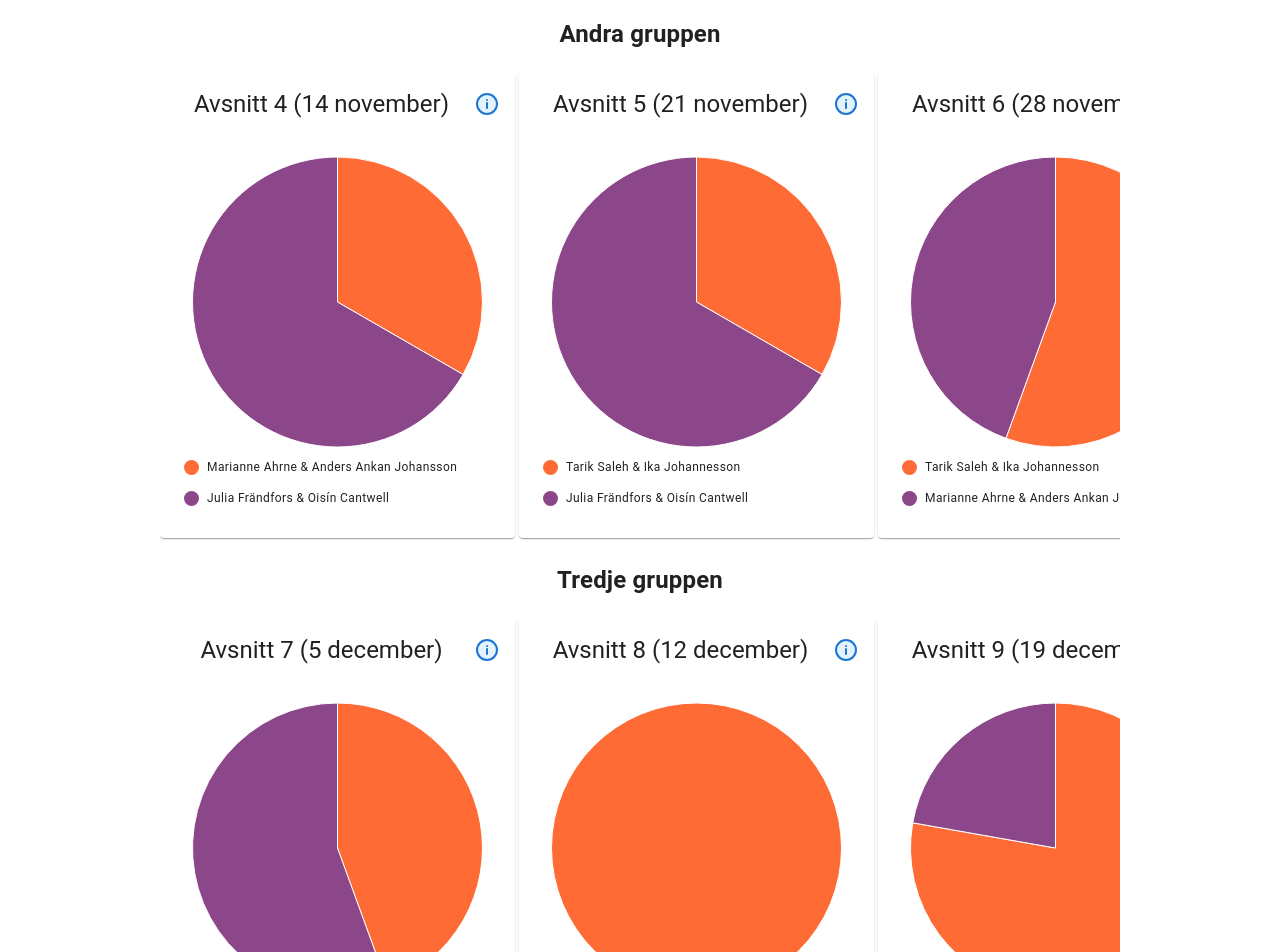
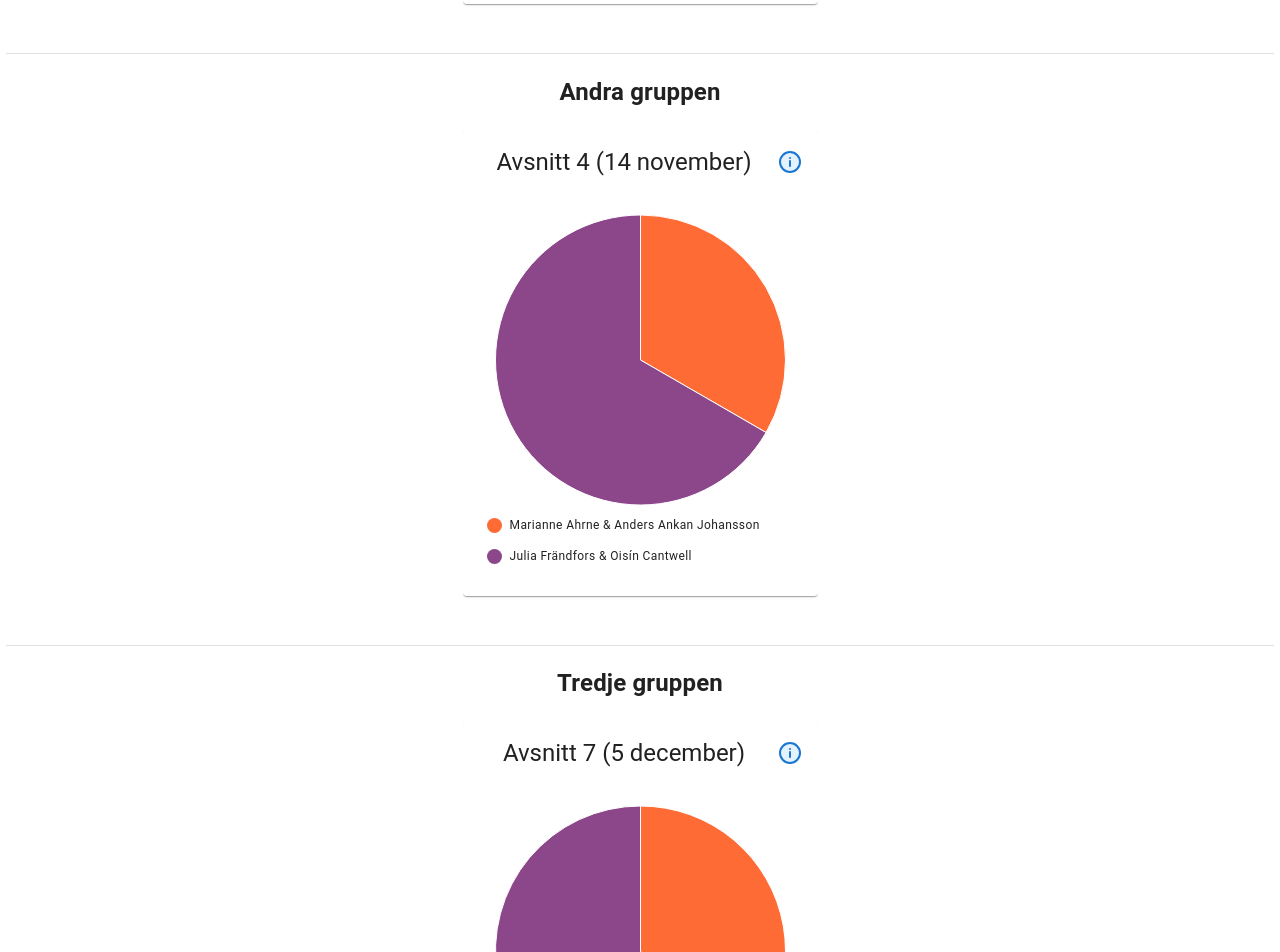
Before and after one commit to g-lowen/spela-pa-sparet, a React (Create React App) app: page / in a window 1280 px wide. Shown: the part 1178-2130 px from the top of the page. Built offline with nearby package versions, Linux system fonts and the light colour scheme.

Commit message:
add some lovely css and scroll buttons

```diff
--- a/src/App.tsx
+++ b/src/App.tsx
@@ -1,11 +1,11 @@
 import { useState } from "react";
 
-import { Box } from "@mui/material";
+import { Box, Divider } from "@mui/material";
 import { ChartCard } from "./components/ChartCard";
 import DataTable from "./components/DataTable";
 import { Header } from "./components/Header";
 import { MATCHES } from "./constants/matches";
-import { CardsContainer } from "./components/CardsContainer";
+import { Carousel } from "./components/Carousel";
 import { TabPanel } from "./components/TabPanel";
 import { SeasonalEffects } from "./components/seasonal/SeasonalEffects";
 
@@ -41,36 +41,41 @@ function App() {
               />
             </>
           ) : null}
+          <Divider sx={{ marginTop: "12px" }} />
           <h2>Första gruppen</h2>
-          <CardsContainer>
+          <Carousel>
             {groupOne.map((match, index) => (
               <ChartCard key={index} match={match} matchIndex={index} />
             ))}
-          </CardsContainer>
+          </Carousel>
+          <Divider sx={{ marginTop: "44px" }} />
           <h2>Andra gruppen</h2>
-          <CardsContainer>
+          <Carousel>
             {groupTwo.map((match, index) => (
               <ChartCard key={index} match={match} matchIndex={index + 3} />
             ))}
-          </CardsContainer>
+          </Carousel>
+          <Divider sx={{ marginTop: "44px" }} />
           <h2>Tredje gruppen</h2>
-          <CardsContainer>
+          <Carousel>
             {groupThree.map((match, index) => (
               <ChartCard key={index} match={match} matchIndex={index + 6} />
             ))}
-          </CardsContainer>
+          </Carousel>
+          <Divider sx={{ marginTop: "44px" }} />
           <h2>Fjärde gruppen</h2>
-          <CardsContainer>
+          <Carousel>
             {groupFour.map((match, index) => (
               <ChartCard key={index} match={match} matchIndex={index + 9} />
             ))}
-          </CardsContainer>
+          </Carousel>
+          <Divider sx={{ marginTop: "44px" }} />
           <h2>Slutspel</h2>
-          <CardsContainer>
+          <Carousel>
             {playoff.map((match, index) => (
               <ChartCard key={index} match={match} matchIndex={index + 12} />
             ))}
-          </CardsContainer>
+          </Carousel>
         </TabPanel>
         <TabPanel value={tabValue} index={1}>
           <DataTable />
--- a/src/components/CardsContainer.tsx
+++ /dev/null
@@ -1,17 +0,0 @@
-import { Box, BoxProps } from "@mui/material";
-
-export const CardsContainer = (props: BoxProps) => {
-  return (
-    <Box
-      sx={{
-        display: "flex",
-        gap: "4px",
-        maxWidth: "960px",
-        overflowX: "auto",
-        paddingBottom: "5px",
-        scrollSnapType: "x mandatory",
-      }}
-      {...props}
-    />
-  );
-};
--- /dev/null
+++ b/src/components/Carousel.tsx
@@ -0,0 +1,53 @@
+import { Box, BoxProps } from "@mui/material";
+import { getPalette } from "./helpers/getPalette";
+import { HALLOWEEN_PALETTE } from "../constants/palette";
+
+export const Carousel = (props: BoxProps) => {
+  return (
+    <Box
+      sx={{
+        display: "flex",
+        gap: "4px",
+        maxWidth: "355px",
+        overflowX: "auto",
+        paddingBottom: "5px",
+        scrollBehavior: "smooth",
+        scrollSnapType: "x mandatory",
+        anchorName: "--carousel",
+        scrollMarkerGroup: "after",
+        "&::-webkit-scrollbar": { display: "none" },
+        "&::scroll-button(right), &::scroll-button(left)": {
+          content: '"↣"',
+          alignItems: "center",
+          backgroundColor: getPalette()?.[0] || HALLOWEEN_PALETTE[0],
+          border: "none",
+          borderRadius: "50%",
+          color: "white",
+          cursor: "pointer",
+          display: "inline-flex",
+          fontSize: "2rem",
+          height: "44px",
+          justifyContent: "center",
+          left: "calc(50% + 135px)",
+          marginTop: "-16px",
+          position: "absolute",
+          width: "44px",
+        },
+        "&::scroll-button(left)": {
+          content: '"↢"',
+          left: "calc(50% - 180px)",
+        },
+        "&::scroll-button(right):disabled, &::scroll-button(left):disabled": {
+          cursor: "auto",
+          opacity: "0.5",
+        },
+        "&::scroll-marker-group": {
+          display: "flex",
+          gap: "20px",
+          justifyContent: "center",
+        },
+      }}
+      {...props}
+    />
+  );
+};
--- a/src/components/ChartCard.tsx
+++ b/src/components/ChartCard.tsx
@@ -7,12 +7,15 @@ import {
   CardHeader,
   CardContent,
   IconButton,
+  useTheme,
 } from "@mui/material";
 import { Chart } from "./Chart";
 
 import InfoIcon from "../svgs/InfoIcon";
 import { InfoDialog } from "./InfoDialog";
 import { useState } from "react";
+import { getPalette } from "./helpers/getPalette";
+import { HALLOWEEN_PALETTE } from "../constants/palette";
 
 interface CardProps extends MuiCardProps {
   matchIndex?: number;
@@ -22,6 +25,7 @@ interface CardProps extends MuiCardProps {
 export const ChartCard = (props: CardProps) => {
   const { match, matchIndex, ...rest } = props;
   const [dialogOpen, setDialogOpen] = useState(false);
+  const theme = useTheme();
 
   if (!match || matchIndex === undefined) {
     return null;
@@ -45,7 +49,23 @@ export const ChartCard = (props: CardProps) => {
 
   return (
     <>
-      <Card sx={{ flex: "0 0 355px", scrollSnapAlign: "start" }} {...rest}>
+      <Card
+        sx={{
+          flex: "0 0 355px",
+          scrollSnapAlign: "start",
+          "&::scroll-marker": {
+            content: '" "',
+            backgroundColor: theme.palette.grey["800"],
+            borderRadius: "50%",
+            height: "1em",
+            width: "1em",
+          },
+          "&::scroll-marker:target-current": {
+            backgroundColor: getPalette()?.[0] || HALLOWEEN_PALETTE[0],
+          },
+        }}
+        {...rest}
+      >
         <CardHeader
           action={
             <IconButton onClick={handleOpenDialog} aria-label="info">
--- a/src/components/DataTable.tsx
+++ b/src/components/DataTable.tsx
@@ -53,7 +53,7 @@ export default function DataTable() {
           <TableBody>
             {rows
               .sort((a, b) => b.points - a.points)
-              .map((row, index) => (
+              .map((row) => (
                 <Row key={row.name} row={row} />
               ))}
           </TableBody>
```
